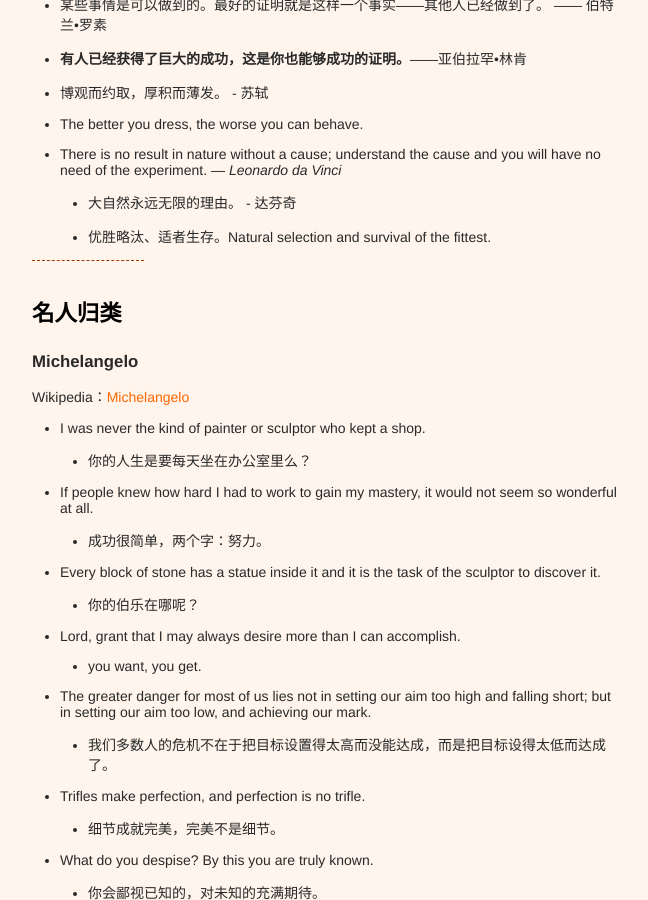
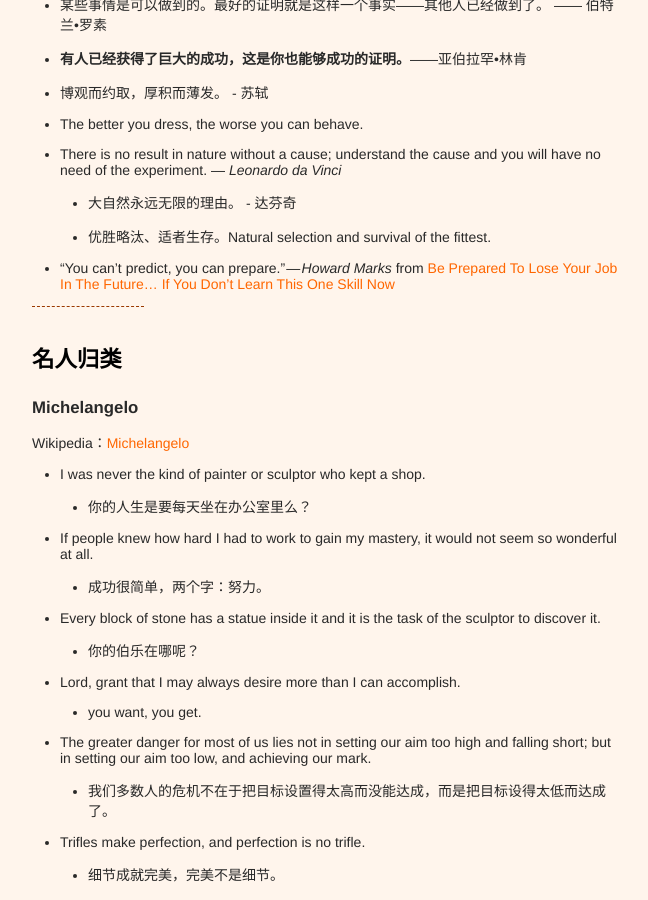
Before and after one commit to xianyuxmu/xianyuxmu.github.io, a Jekyll site: the page built from _posts/2017-06-17-chicken-soup.md, in a window 1280 px wide and 900 px high, scrolled down 3961 px. Shown: the whole window, without its empty margins (314-962 px from the left). Built offline with Jekyll 4.4.1, drawn with Linux system fonts in a browser that asks for light colours; comment, search, counter and statistics services are not loaded.

Commit message:
“You can’t predict, you can prepare.” - Howard Marks

```diff
--- a/_posts/2017-06-17-chicken-soup.md
+++ b/_posts/2017-06-17-chicken-soup.md
@@ -112,6 +112,7 @@ tags:
 - There is no result in nature without a cause; understand the cause and you will have no need of the experiment. — *Leonardo da Vinci*
 	- 大自然永远无限的理由。 - 达芬奇
 	- 优胜略汰、适者生存。Natural selection and survival of the fittest.
+- “You can’t predict, you can prepare.” — *Howard Marks* from [Be Prepared To Lose Your Job In The Future… If You Don’t Learn This One Skill Now](https://medium.com/the-mission/be-prepared-to-lose-your-job-in-the-future-if-you-dont-learn-this-one-skill-now-8a87ade2a268)
 
 
 
```
Also changed, not shown: _posts/2017-12-02-monthly-reading.md (+1 -0 lines).
